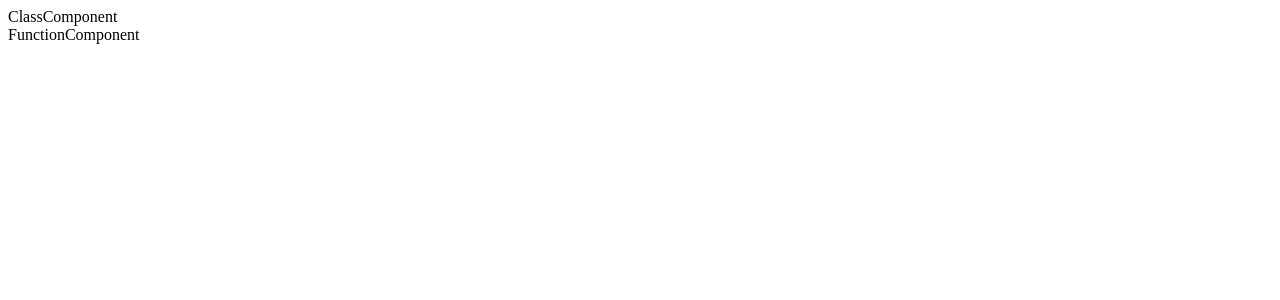
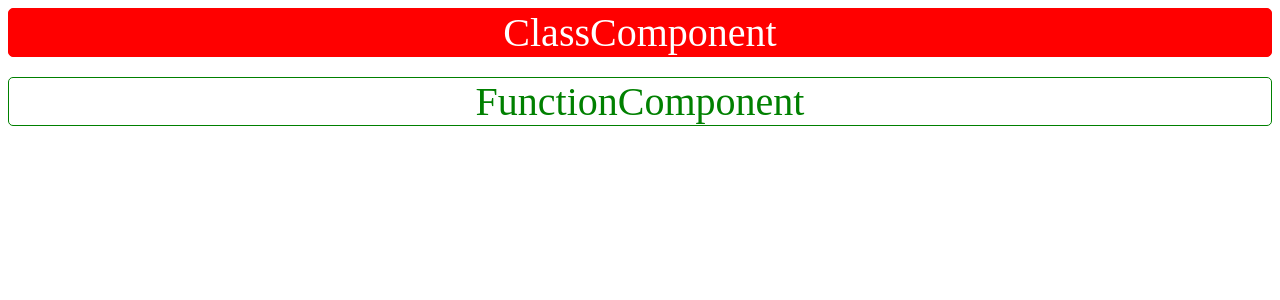
Before and after one commit to RichardChalk/reactIntro_end, a React (Create React App) app: page / in a window 1280 px wide. Shown: the top 300 px of the page. Built offline with nearby package versions, Linux system fonts and the light colour scheme.

Commit message:
Final incl Exercises

```diff
--- a/src/Components/ClassComponent.js
+++ b/src/Components/ClassComponent.js
@@ -2,6 +2,6 @@ import React, { Component } from "react";
 
 export default class ClassComponent extends Component {
   render() {
-    return <div>ClassComponent</div>;
+    return <div className="classComp">ClassComponent</div>;
   }
 }
--- a/src/Components/FunctionComponent.js
+++ b/src/Components/FunctionComponent.js
@@ -1,5 +1,5 @@
 import React from "react";
 
 export const FunctionComponent = () => {
-  return <div>FunctionComponent</div>;
+  return <div className="arrowComp">FunctionComponent</div>;
 };
--- a/src/index.css
+++ b/src/index.css
@@ -1,13 +1,17 @@
+.classComp {
+  font-size: 40px;
+  color: white;
+  background-color: red;
+  text-align: center;
+  border: 1px red solid;
+  border-radius: 5px;
+  margin-bottom: 20px;
+}
+
 .arrowComp {
+  font-size: 40px;
   color: green;
   text-align: center;
   border: 1px green solid;
   border-radius: 5px;
 }
-
-.classComp {
-  color: red;
-  text-align: center;
-  border: 1px red solid;
-  border-radius: 5px;
-}
```
